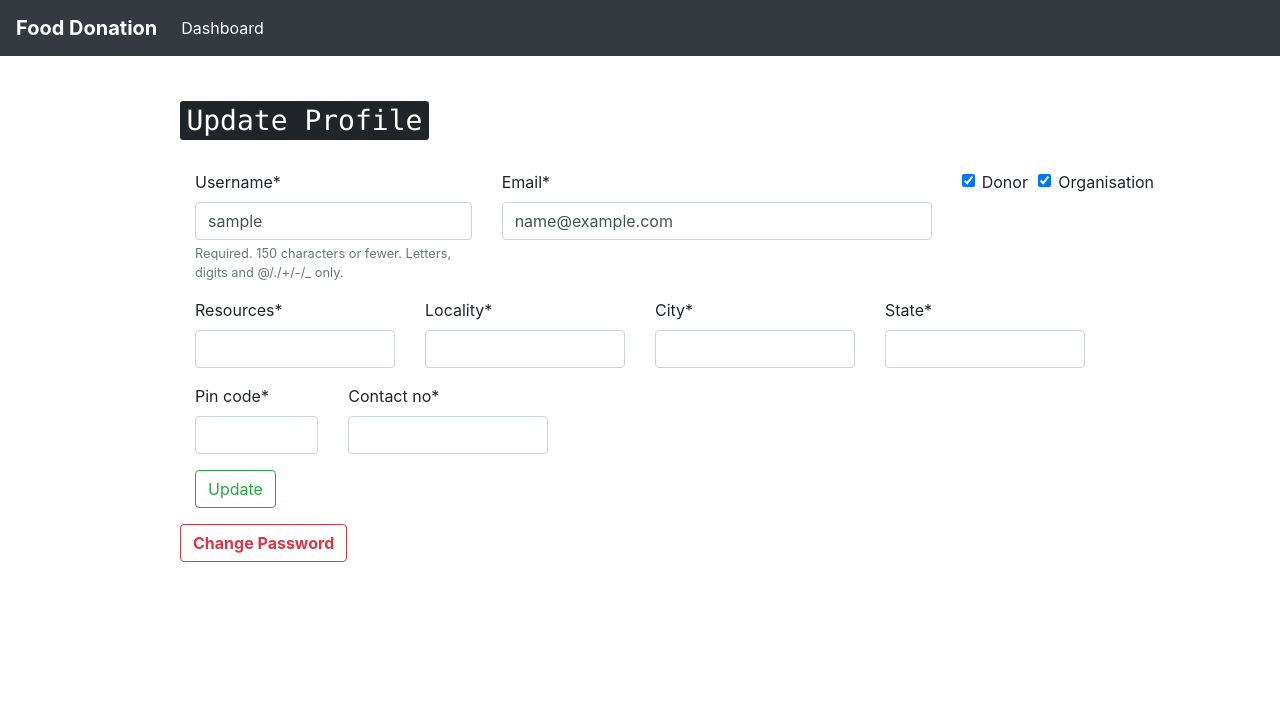
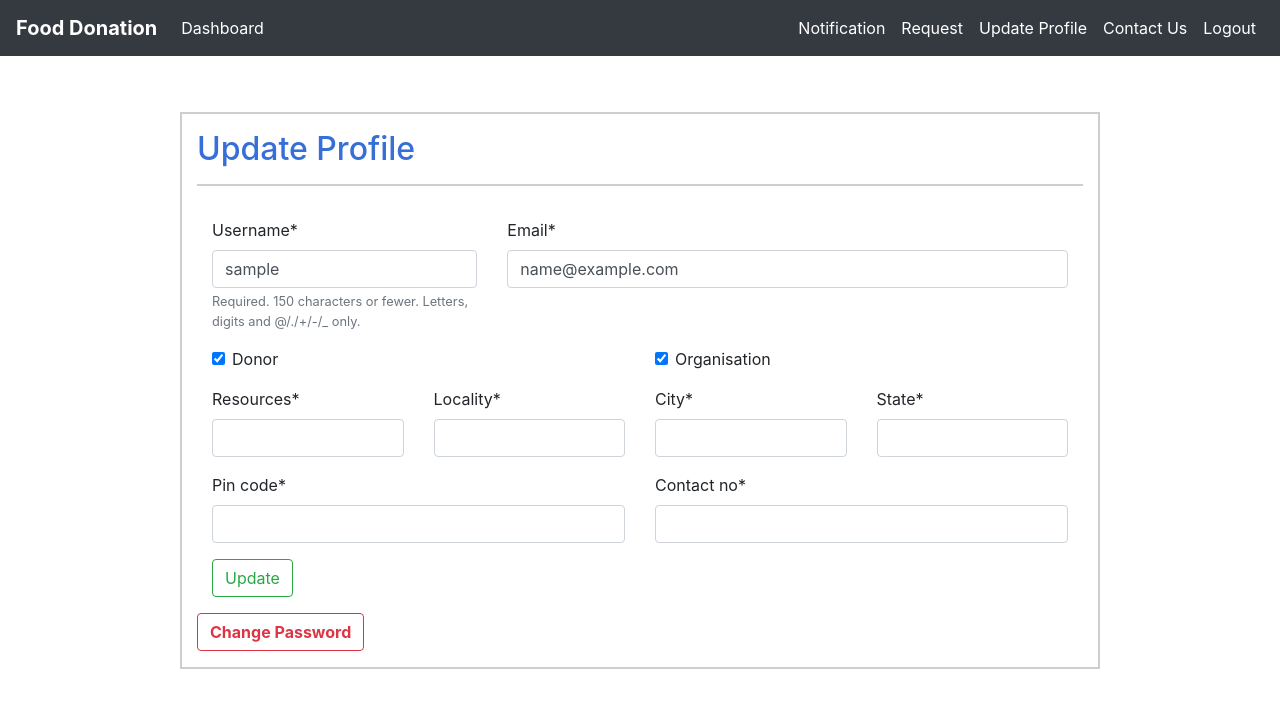
Before and after one commit to adityanav123/FoodDonation, a Django app: page /users/edit/ in a window 1280 px wide. Shown: the top 708 px of the page. Run offline with Django 3.2, Linux system fonts and the light colour scheme; the visitor is signed in with stand-in values (Sample User, id 1); some libraries are stand-ins or nearby versions.

Commit message:
Update edit_form.html

```diff
--- a/templates/edit_form.html
+++ b/templates/edit_form.html
@@ -7,14 +7,38 @@
 
 <!-- INSERTING LINKS IN THE NAVIGATION BAR -->
 {% block navigation %}
-  <a href="{% url 'homePage' %}" class="btn btn-outline-dark"><strong>Home</strong></a>
+		<div class = "nav-item active">
+			<a class="nav-link" href="{% url 'notification' %}" >Notification</a>
+		</div>
+
+		<div class = "nav-item active">
+			<a class="nav-link" href="{% url 'maps' %}" class="nav-link">
+				{% if user.donor == True %}  Donate   {% else %}  Request
+				{% endif %}
+			</a>
+			</div>
+			<div class = "nav-item active">
+					<a href="{% url 'edit_profile' %}" class="nav-link"> Update Profile </a>
+			</div>
+			<div class = "nav-item active">
+				<a href = "{% url 'contact' %}" class = 'nav-link'> Contact Us </a>
+			</div>
+
+			<div class = "nav-item active">
+				<a href="{% url 'logout' %}" class="nav-link">Logout</a>
+			</div>
+
+  <!-- <a href="{% url 'homePage' %}" class="btn btn-outline-dark"><strong>Home</strong></a>
   <div class = "col-3">
 		<a href="{% url 'logout' %}" class="btn btn-outline-dark"><strong>Logout</strong></a>
-  </div>
+  </div> -->
 {% endblock %}
 
 {% block content %}
-<h2> <kbd> Update Profile </kbd> </h2> <br>
+<div class="container my-2" style="border:2px solid #cecece;">
+<h2 class="py-3" style="color: rgb(54, 111, 216); border-bottom:2px solid #cecece;"> Update Profile  </h2>
+
+<br>
 <div class = "container">
 <form method = "post">
 	{%csrf_token%}
@@ -26,10 +50,12 @@
 		<div class = "col">
 			{{ form.email | as_crispy_field }}
 		</div>
-		<div class = "col-1">
+	</div>
+	<div class="row">
+		<div class = "col">
 			{{form.donor | as_crispy_field}}
 		</div>
-		<div class = "col-1">
+		<div class = "col">
 			{{form.organisation | as_crispy_field}}
 		</div>
 	</div>
@@ -52,10 +78,10 @@
 
 	<!-- THIRD ROW  -->
 	<div class = "row">
-		<div class = "col-2">
+		<div class = "col">
 			{{form.pin_code | as_crispy_field}}
 		</div>
-		<div class = "col-3">
+		<div class = "col">
 			{{form.contact_no | as_crispy_field}}
 		</div>
 	</div>
@@ -64,5 +90,6 @@
 	<button type = "submit" class = "btn btn-outline-success"> Update </button>
 </form>
 </div>
-<a href="{% url 'password_reset' %}" class="btn btn-outline-danger"><strong>Change Password</strong></a>
+<a href="{% url 'password_reset' %}" class="btn btn-outline-danger mb-3"><strong>Change Password</strong></a>
 {% endblock %}
+</div>
```
